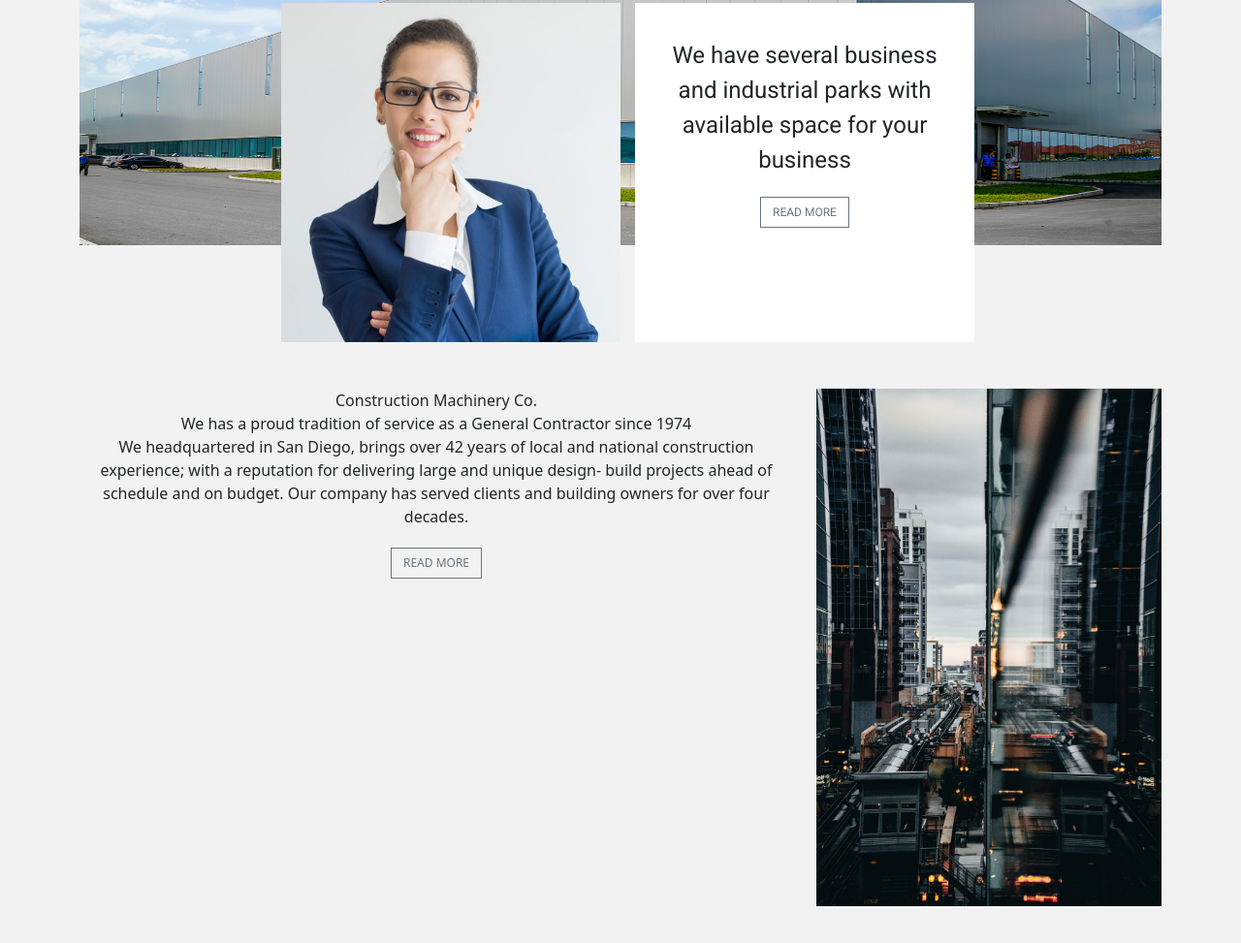
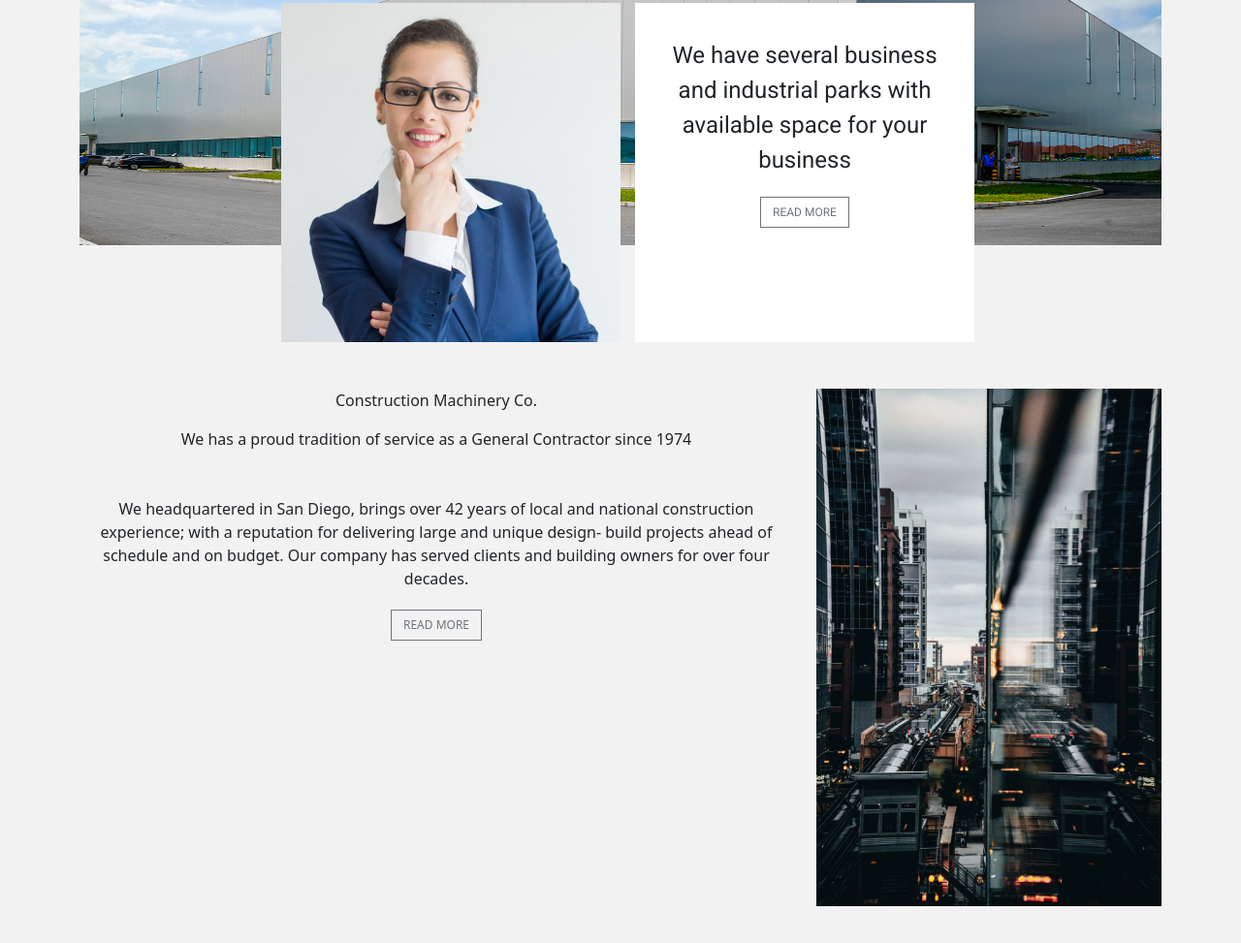
Before and after one commit to JChristian5/Website-Clone, a plain HTML site: page index.html in a window 1280 px wide. Shown: the part 437-1410 px from the top of the page at 97% size. Before the commit the page ends 1372 px from the top, so only its background shows below. Drawn offline with nearby package versions, Linux system fonts and the light colour scheme.

Commit message:
Add bootstrap classes to Company Info section

```diff
--- a/index.html
+++ b/index.html
@@ -44,11 +44,13 @@
         </div>
     </div>
 <!--Company Info-->
-    <div class="container mt-5">
+    <div class="container mt-5 mb-5">
         <div class="row">
             <div class="col-md-8 text-center">
-                <div class="companyname">Construction Machinery Co.</div>
-                <div class="companysubheading"><!--Grammar typo? have* instead of has-->
+                <div class="companyname mb-3">
+                    Construction Machinery Co.
+                </div>
+                <div class="companysubheading mb-5"><!--Grammar typo? have* instead of has-->
                     We has a proud tradition of service as a General Contractor since 1974
                 </div>
                 <div class="companydescription">
```
